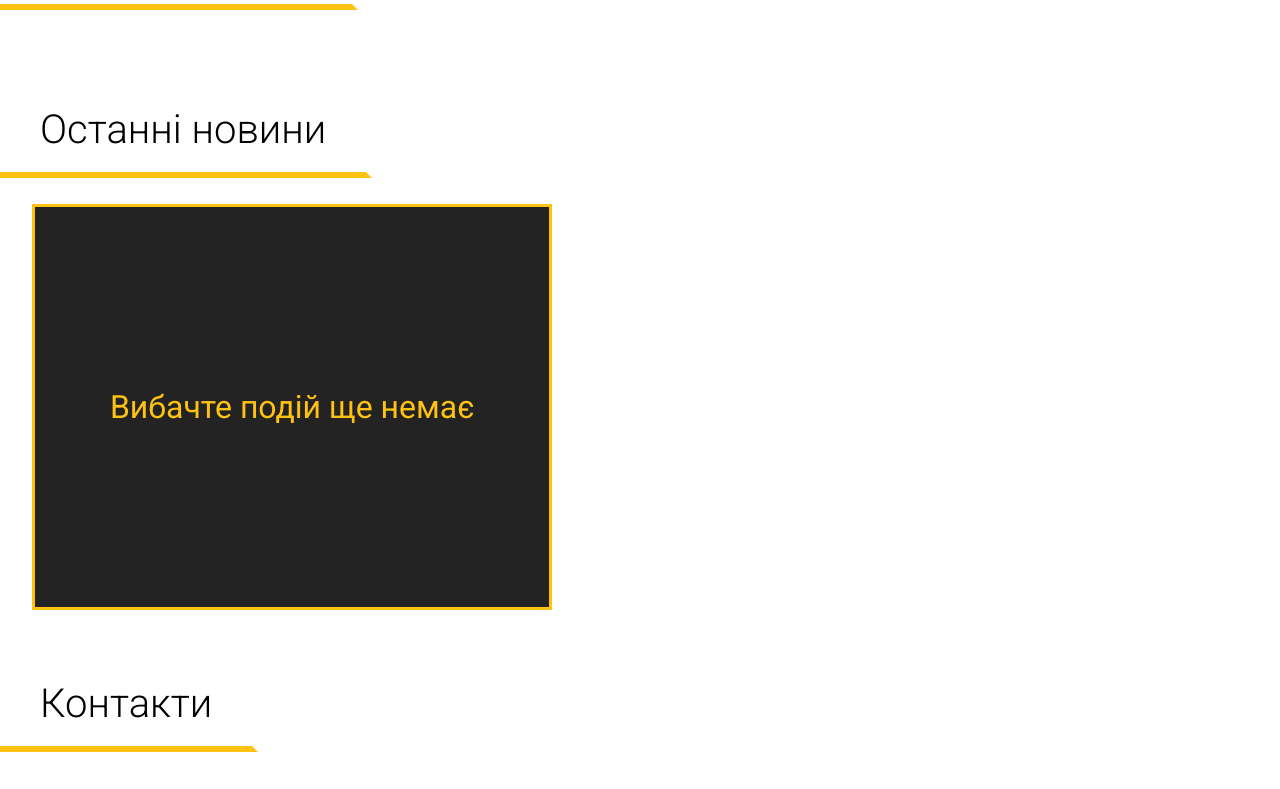
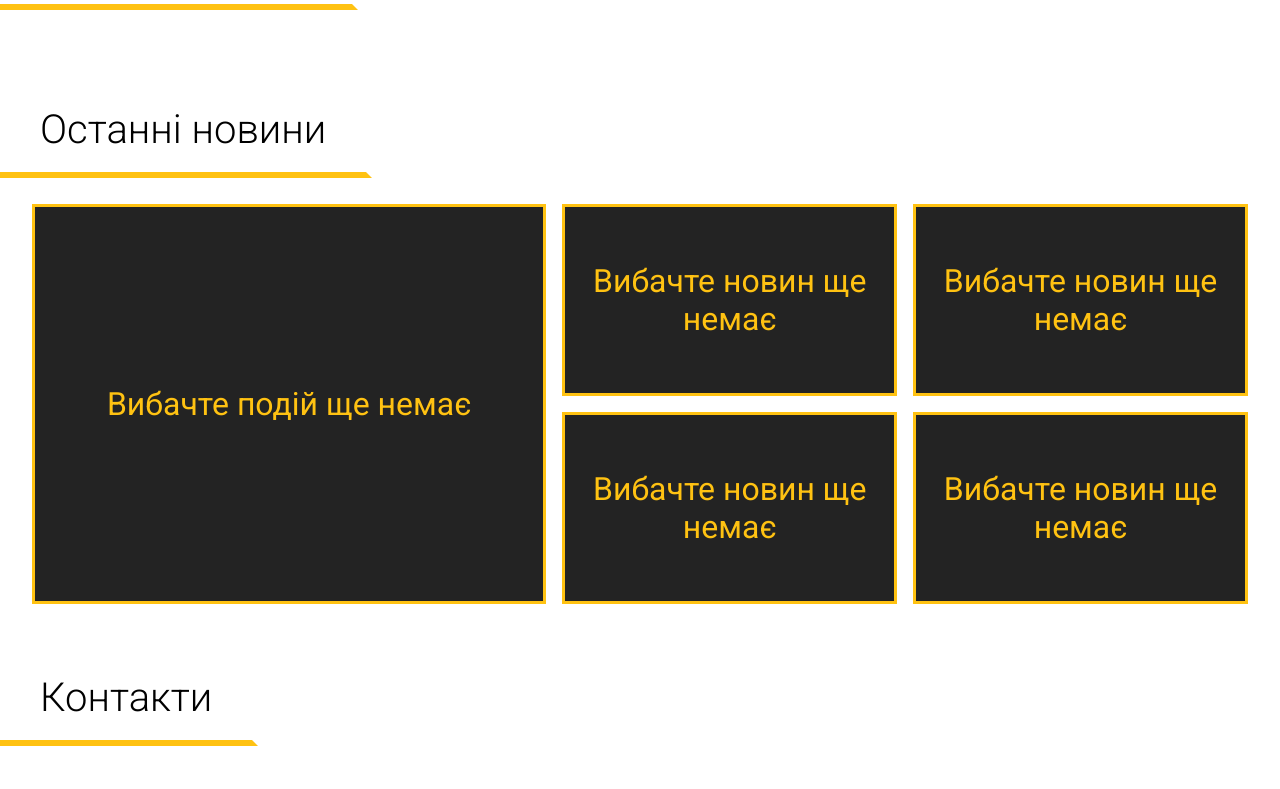
Before and after one commit to NightSkyStudios/ECAD, a Django app: page / in a window 1280 px wide. Shown: the part 1885-2674 px from the top of the page. Run offline with Django 3.2, Linux system fonts and the light colour scheme; data that the repository does not hold is empty; style sheets or scripts are compiled from the project's sources.

Commit message:
Minor improvements

```diff
--- a/static/css/_index-content.scss
+++ b/static/css/_index-content.scss
@@ -105,7 +105,8 @@
                      a {
                         text-decoration: none;
                         color: black;
-                        &:hover{
+
+                        &:hover {
                            color: $color1;
                         }
                      }
@@ -150,9 +151,9 @@
       padding-bottom: 4em;
       height: fit-content;
 
-      .pad {
-         &.main {
+      .pad.main {
          height: 25em;
+
          .ptitle {
             position: absolute;
             font-weight: 400;
@@ -164,15 +165,15 @@
             background-color: rgba(0, 0, 0, 0.6);
          }
       }
-      }
 
-      .nonews{
+      .nonews {
          position: relative;
          width: 100%;
          height: 25em;
          background-color: $color2;
          border: 0.23em solid $color1;
-         p{
+         box-sizing: border-box;
+         p {
             position: absolute;
             color: $color1;
             font-size: 2em;
@@ -188,11 +189,17 @@
          grid-template-columns: 1fr 1fr;
          grid-template-rows: 1fr 1fr;
          grid-gap: 1em;
-         .pad{
+
+         .pad {
             height: 12.5em;
-            .pimg{
+
+            .pimg {
                font-size: 0.8em;
             }
+         }
+
+         .nonews {
+            height: 100%;
          }
       }
    }
--- a/templates/index.html
+++ b/templates/index.html
@@ -456,6 +456,7 @@
             {% endif %}
 
             <div class="sm">
+                {% if small %}
                     {% for sm in small %}
                         <div class="pad" data-aos="flip-left" data-aos-duration="1000">
                             <div class="pimg">
@@ -470,6 +471,12 @@
                             </div>
                         </div>
                     {% endfor %}
+                {% else %}
+                    <div class="nonews four"><p>Вибачте новин ще немає</p></div>
+                    <div class="nonews four"><p>Вибачте новин ще немає</p></div>
+                    <div class="nonews four"><p>Вибачте новин ще немає</p></div>
+                    <div class="nonews four"><p>Вибачте новин ще немає</p></div>
+                {% endif %}
             </div>
 
 
```
Also changed, not shown: 1 other file. Lines whose indentation alone changed are shown as unchanged.
